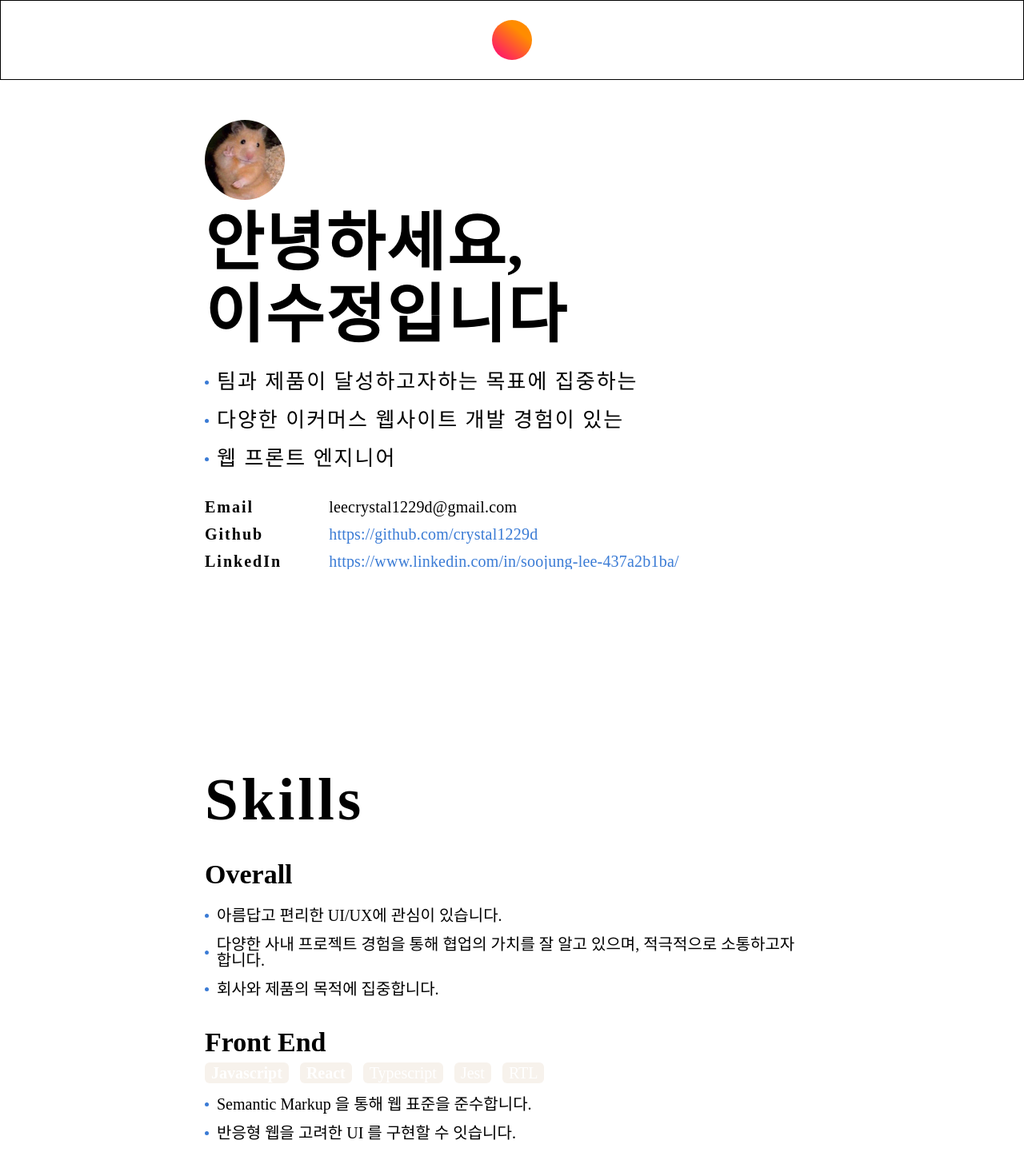
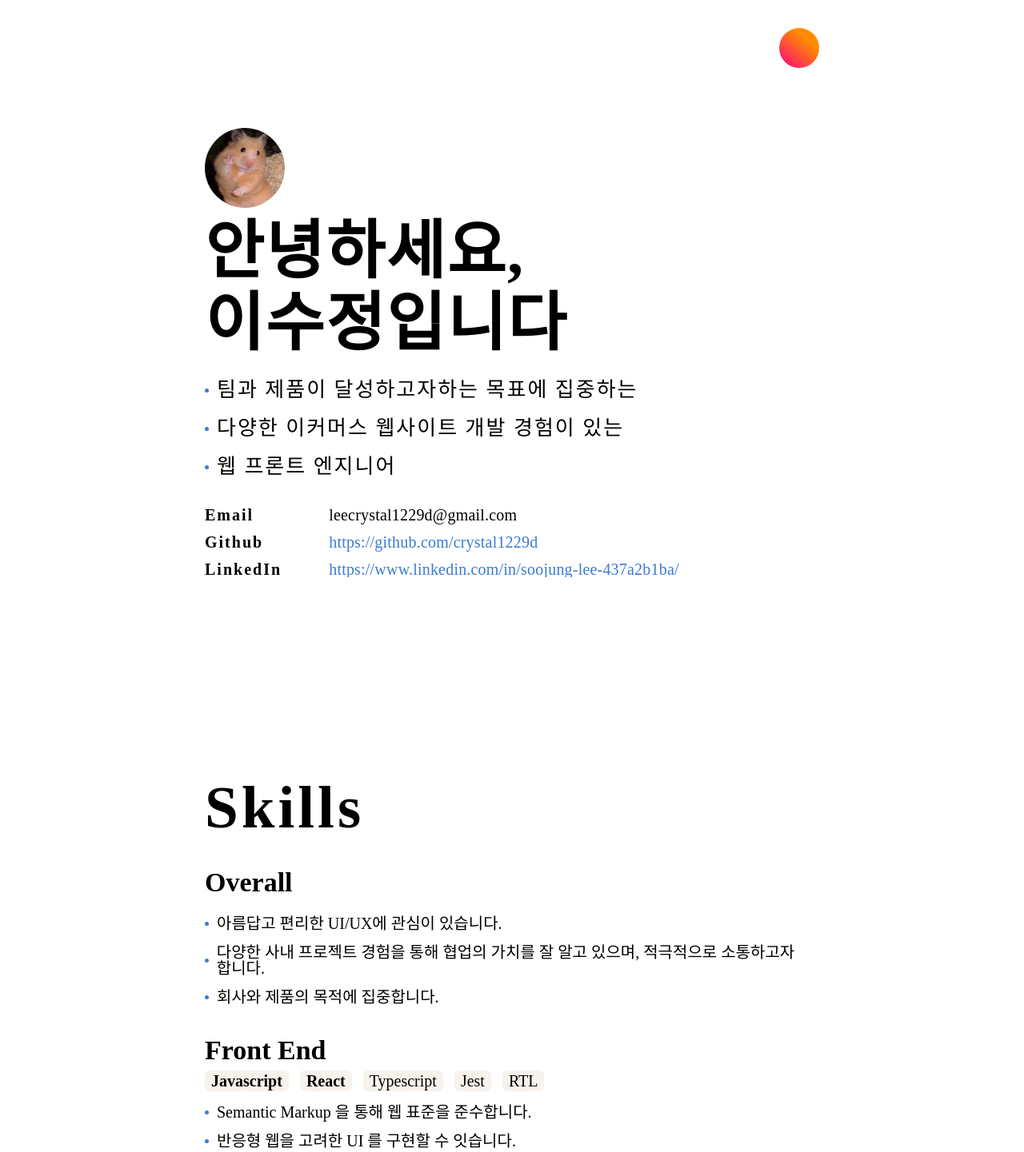
Before and after one commit to crystal1229d/crystal1229d.github.io, a React (Create React App) app: page / in a window 1280 px wide. Shown: the top 1441 px of the page at 80% size. Built offline with nearby package versions, Linux system fonts and the light colour scheme; a web font is replaced by a local one.

Commit message:
다크모드/라이트모드 techStack 폰트색상 수정

```diff
--- a/src/components/common/TopNavbar/index.styles.jsx
+++ b/src/components/common/TopNavbar/index.styles.jsx
@@ -1,14 +1,22 @@
 import styled from 'styled-components';
 
 export const NavBarWrapper = styled.nav`
-    width: 100%;
+    width: 60vw;
     height: 100px;
+    margin: 10px auto;
     display: flex;
     flex-direction: column;
-    align-items: center;
+    align-items: flex-end;
     justify-content: center;
 
-    border: 1px solid black;
+    overflow: hidden;
+
+    @media (max-width: 1200px) {
+        width: 80vw;
+    }
+    @media (max-width: 750px) {
+        width: 97vw;
+    }
 `;
 
 export const ToggleButton = styled.button`
--- a/src/styles/GlobalStyle.js
+++ b/src/styles/GlobalStyle.js
@@ -46,7 +46,7 @@ export const HorizontalTechStackList = styled(HorizontalList)`
         padding: 3px 8px;
         background-color: ${({ theme }) => theme.colors.codeBg};
         border-radius: 6px;
-        color: ${({ theme }) => theme.colors.techStackFontColor};
+        color: ${({ theme }) => theme.colors.black};
     }
     & > li.expert {
         font-weight: 600;
@@ -91,7 +91,7 @@ export const TechStackBadge = styled.span`
     padding: 3px 8px;
     background-color: ${({ theme }) => theme.colors.codeBg};
     border-radius: 6px;
-    color: ${({ theme }) => theme.colors.techStackFontColor};
+    color: ${({ theme }) => theme.colors.black};
 `;
 
 export const MainTitle = styled.h1`
--- a/src/styles/Theme.js
+++ b/src/styles/Theme.js
@@ -16,7 +16,6 @@ export const darkTheme = {
         blue: '#3a7bd5',
         background: '#1F2122',
         fontColor: '#FFFFFF',
-        techStackFontColor: '#000000',
         codeBg: '#f7f2ec',
         toggleBg: 'linear-gradient(40deg, #8983F7, #A3DAFB 70%)',
     }
@@ -30,7 +29,6 @@ export const lightTheme = {
         blue: '#3a7bd5',
         background: '#FFFFFF',
         fontColor: '#000000',
-        techStackFontColor: '#FFFFFF',
         codeBg: '#f7f2ec',
         toggleBg: 'linear-gradient(40deg, #FF0080,#FF8C00 70%)',
     }
```
